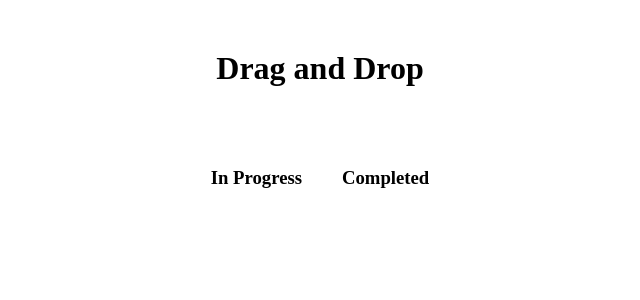
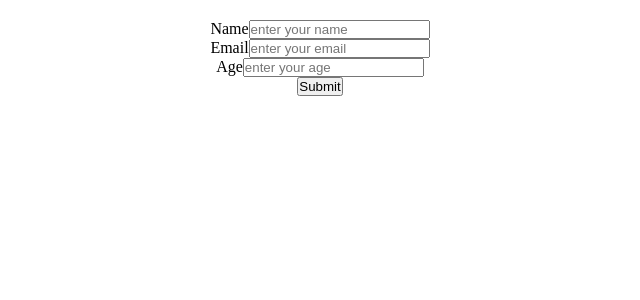
Before and after one commit to priyapop/React-mini-projects, a React (Vite) app: page / in a window 1280 px wide. Shown: the top 300 px of the page, without its empty margins (320-960 px from the left). Built offline with nearby package versions, Linux system fonts and the light colour scheme; no server answers.

Commit message:
form validation

```diff
--- a/src/App.jsx
+++ b/src/App.jsx
@@ -10,6 +10,7 @@ import ClickOutsideDropdown from "./components/dropdown-close/click"
 import RandomQuoteGenerator from "./components/random-quote-generator";
 import ButtonRippleEffect from "./components/button-ripple-effect";
 import DragAndDropFeature from "./components/drag-and-drop";
+import FormValidation from "./components/form-validation";
 function App() {
   return (
     <>
@@ -23,7 +24,8 @@ function App() {
         {/* <ClickOutsideDropdown/> */}
         {/* <RandomQuoteGenerator/> */}
         {/* <ButtonRippleEffect /> */}
-        <DragAndDropFeature />
+        {/* <DragAndDropFeature /> */}
+        <FormValidation />
       </div>
     </>
   );
--- /dev/null
+++ b/src/components/form-validation/index.jsx
@@ -0,0 +1,105 @@
+import React, { useState } from "react";
+
+function FormValidation() {
+  const [form, setForm] = useState({
+    name: "",
+    email: "",
+    age: "",
+  });
+  const [errors, setErrors] = useState({});
+  const [submitted, setSubmitted] = useState(false);
+  const handleOnChange = (event) => {
+    const { name, value } = event.target;
+    setForm((prev) => ({
+      ...prev,
+      [name]: value,
+    }));
+    setErrors((prev) => ({
+      ...prev,
+      [name]: "",
+    }));
+  };
+  const validate = () => {
+    const newErrors = {};
+    if (!form.name.trim()) {
+      newErrors.name = "name is req";
+    } else if (form.name.trim().length < 3) {
+      newErrors.name = "name must be atleast 3 char";
+    }
+
+    if (!form.email.trim()) {
+      newErrors.email = "email is req";
+    } else if (
+      !form.email.includes("@") ||
+      !form.email.includes(".") ||
+      form.email.startsWith("@") ||
+      form.email.endsWith("@")
+    ) {
+      newErrors.email = "email must be valid";
+    }
+
+    const age = parseInt(form.age, 10);
+    if (!form.age.trim()) {
+      newErrors.age = "age is req";
+    } else if (isNaN(age)) {
+      newErrors.age = "age must be a no";
+    } else if (age < 1 || age > 150) {
+      newErrors.age = "age must be bet 1 and 150";
+    }
+    return newErrors;
+  };
+  const handleFormSubmit = (event) => {
+    event.preventDefault();
+    const validationErrors = validate();
+    if(Object.keys(validationErrors).length === 0){
+        setSubmitted(true)
+    }
+    else{
+        setErrors(validationErrors)
+        setSubmitted(false)
+    }
+  };
+
+  return (
+    <div>
+      <form onSubmit={handleFormSubmit}>
+        <div>
+          <label>Name</label>
+          <input
+            name="name"
+            type="text"
+            value={form.name}
+            onChange={handleOnChange}
+            placeholder="enter your name"
+          />
+          {errors.name && <p>{errors.name}</p>}
+        </div>
+        <div>
+          <label>Email</label>
+          <input
+            name="email"
+            type="email"
+            value={form.email}
+            onChange={handleOnChange}
+            placeholder="enter your email"
+          />
+          {errors.email && <p>{errors.email}</p>}
+        </div>
+        <div>
+          <label>Age</label>
+          <input
+            name="age"
+            type="text"
+            value={form.age}
+            onChange={handleOnChange}
+            placeholder="enter your age"
+          />
+          {errors.age && <p>{errors.age}</p>}
+        </div>
+        <button type="submit">Submit</button>
+      </form>
+    </div>
+  );
+}
+
+export default FormValidation;
```
